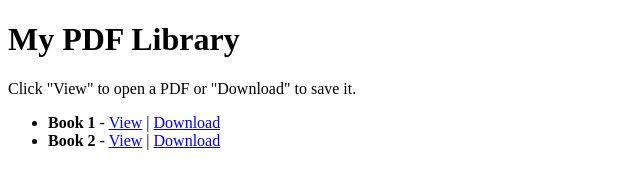
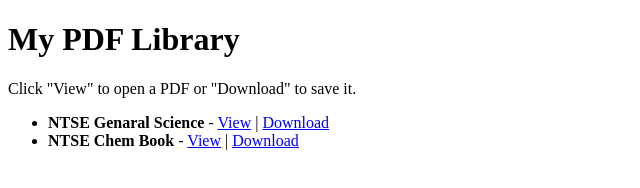
Before and after one commit to monaidt/booksmate, a plain HTML site: page index.html in a window 1280 px wide. Shown: the whole page, without its empty margins (0-640 px from the left). Drawn offline with Linux system fonts and the light colour scheme.

Commit message:
Update index.html

```diff
--- a/index.html
+++ b/index.html
@@ -11,12 +11,12 @@
 
     <ul>
         <li>
-            <strong>Book 1</strong> -
+            <strong>NTSE Genaral Science</strong> -
             <a href="CompleteGeneralScienceforNSEJSNTSEKVPY.pdf" target="_blank">View</a> |
             <a href="CompleteGeneralScienceforNSEJSNTSEKVPY.pdf" download>Download</a>
         </li>
         <li>
-            <strong>Book 2</strong> -
+            <strong>NTSE Chem Book</strong> -
             <a href="NTSEANCQChemLovers.pdf" target="_blank">View</a> |
             <a href="NTSEANCQChemLovers.pdf" download>Download</a>
         </li>
```
